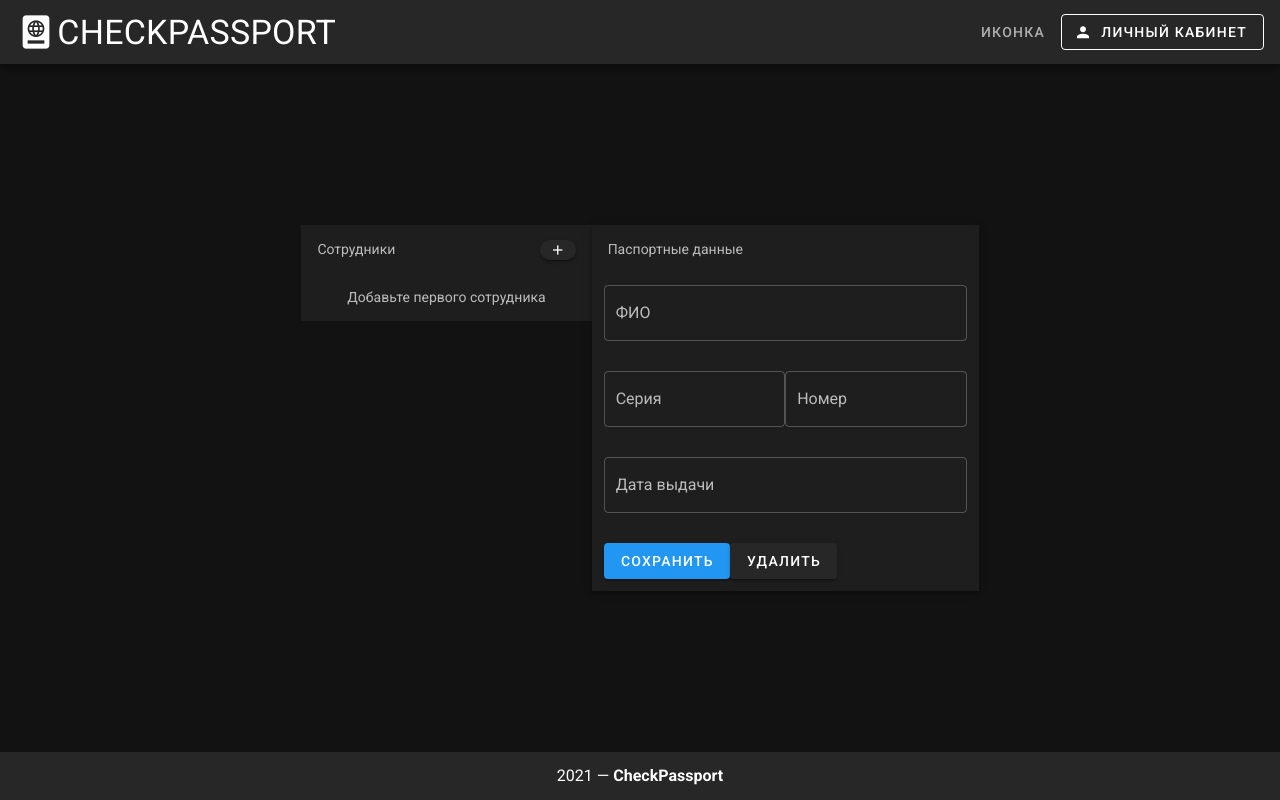
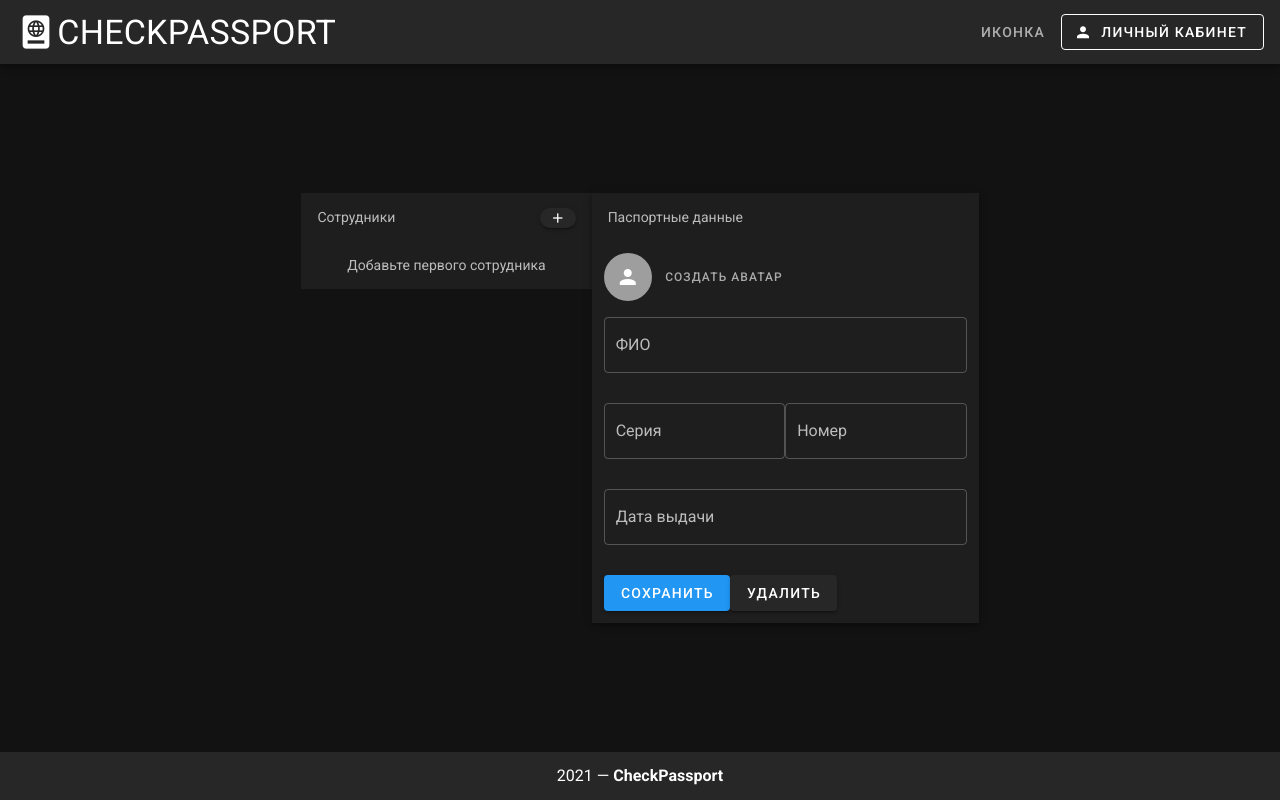
Before and after one commit to cybearz/CheckPassport, a Vue app: page / in a window 1280 px wide. Built offline with nearby package versions, Linux system fonts and the light colour scheme.

Commit message:
PassportForm: [HTML] Avatar and "Create Avatar"

```diff
--- a/src/components/PassportForm.vue
+++ b/src/components/PassportForm.vue
@@ -9,6 +9,12 @@
 			ref="theForm"
 			@submit.prevent="saveEmp"
 		>
+			<div class="mb-4">
+				<v-avatar color="grey">
+					<v-icon>mdi-account</v-icon>
+				</v-avatar>
+				<v-btn small plain>Создать аватар</v-btn>
+			</div>
 			<v-text-field
 				label="ФИО"
 				outlined
```
